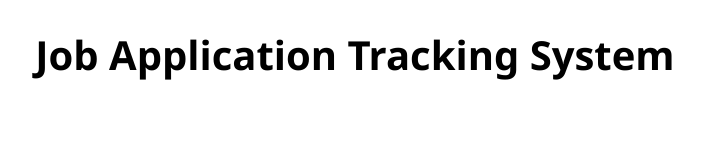
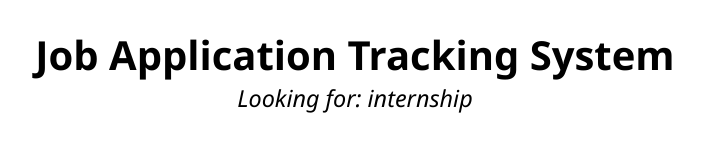
Before and after one commit to sul-otaibi/JATS, a website: page public/index.html in a window 1280 px wide. Shown: the whole page, without its empty margins (285-988 px from the left). Drawn offline with Linux system fonts and the light colour scheme; no server answers.

Commit message:
General enhancements

```diff
--- a/package.json
+++ b/package.json
@@ -1,5 +1,9 @@
 {
   "dependencies": {
-    "express": "^4.18.2"
+    "express": "^4.18.2",
+    "nodemon": "^2.0.21"
+  },
+  "scripts": {
+    "start": "nodemon ./server.js"
   }
 }
--- a/public/index.html
+++ b/public/index.html
@@ -9,7 +9,8 @@
 </head>
 <body>
     <h1>Job Application Tracking System</h1>
-    <div class="comp-list" id="root"></div>
+    <h3>Looking for: internship</h3>
+    <div id="root"></div>
     <script src="main.js"></script>
 </body>
 </html>
--- a/public/styles.css
+++ b/public/styles.css
@@ -6,10 +6,19 @@ body {
 
 h1 {
     text-align: center;
+    margin-bottom: 0;
 }
 
 h2 {
     text-transform: uppercase;
+}
+
+h3 {
+    text-align: center;
+    font-style: italic;
+    font-weight: normal;
+    padding: 0;
+    margin: 0;
 }
 
 ul {
@@ -18,7 +27,7 @@ ul {
     padding-left: 10%;
 }
 
-.comp-list {
+#root {
     border-radius: 2ex;
     padding: 2ex;
     max-width: 1200px;
@@ -124,6 +133,7 @@ form > * {
 }
 
 form > input {
+    font: inherit;
     box-shadow: 0px 0px 10px gray;
     border-radius: 2ex;
     border: none;
--- a/server.js
+++ b/server.js
@@ -2,7 +2,7 @@ const express = require('express')
 const path = require('path')
 const fs = require('fs')
 const app = express()
-const port = 65535
+const port = 65534
 
 app.use(express.static(path.join(__dirname, 'public')))
 app.use(express.json({}))
@@ -35,11 +35,11 @@ app.delete("/data", async (req, res) => {
         var loadedData = JSON.parse(data)
         loadedData[req.body['cname']] = {}
         loadedData = JSON.stringify(loadedData).replace(`,"${req.body['cname']}":{}`, ``)
-        await fs.writeFile('data.json', loadedData, ()=>{})
+        await fs.writeFile('data.json', loadedData, () => { })
     })
 })
 
-app.listen(port, () => {console.log(`JATS listening on port ${port}`)})
+app.listen(port, () => { console.log(`JATS listening on port ${port}`) })
 
 async function parseData(input) {
     eval(`${input['cname'].toLowerCase()} = {
```
Also changed, not shown: public/main.js (+8 -0 lines), 1 other file.
